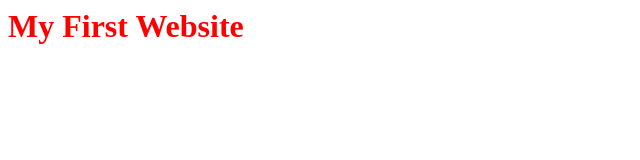
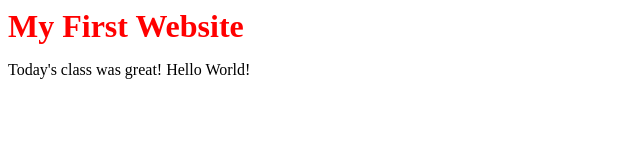
Before and after one commit to Reyesfrancisp/first_day_website, a plain HTML site: page index.html in a window 1280 px wide. Shown: the whole page, without its empty margins (0-640 px from the left). Drawn offline with Linux system fonts and the light colour scheme.

Commit message:
Added paragraph

```diff
--- a/index.html
+++ b/index.html
@@ -16,6 +16,9 @@
     <body>
         <h1 style="color: red; margin: 0px;">My First Website</h1>
         <!-- <h1 style="color: red; margin: 20px;">My First Website</h1> -->
+    <p>
+        Today's class was great! Hello World!
+    </p>
 
     </body>
 </html>
```
